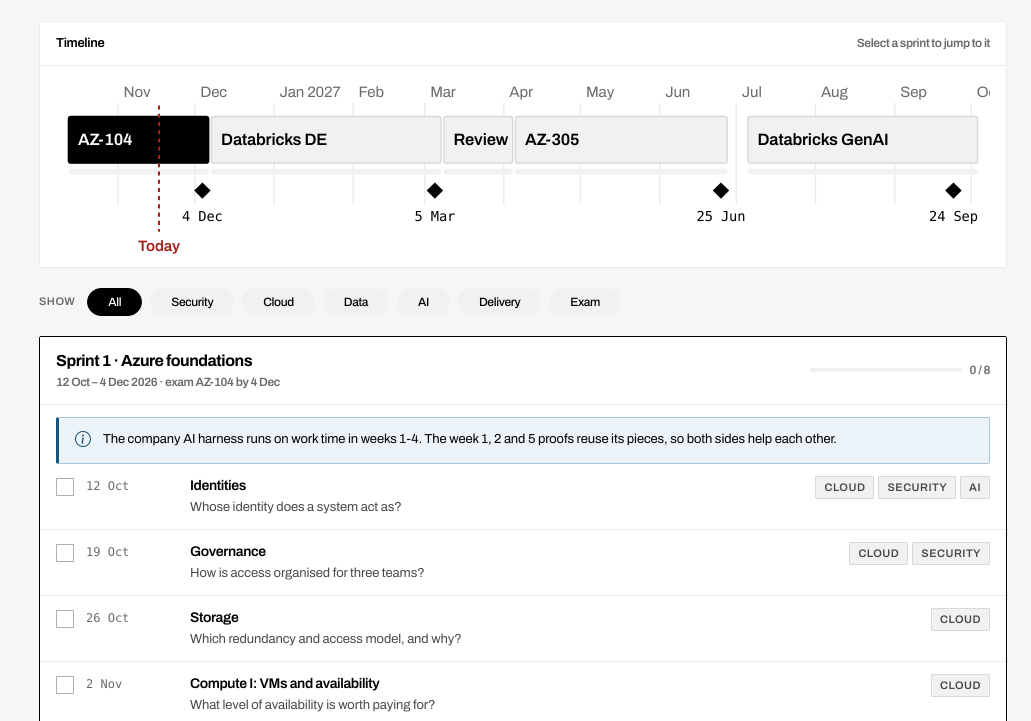
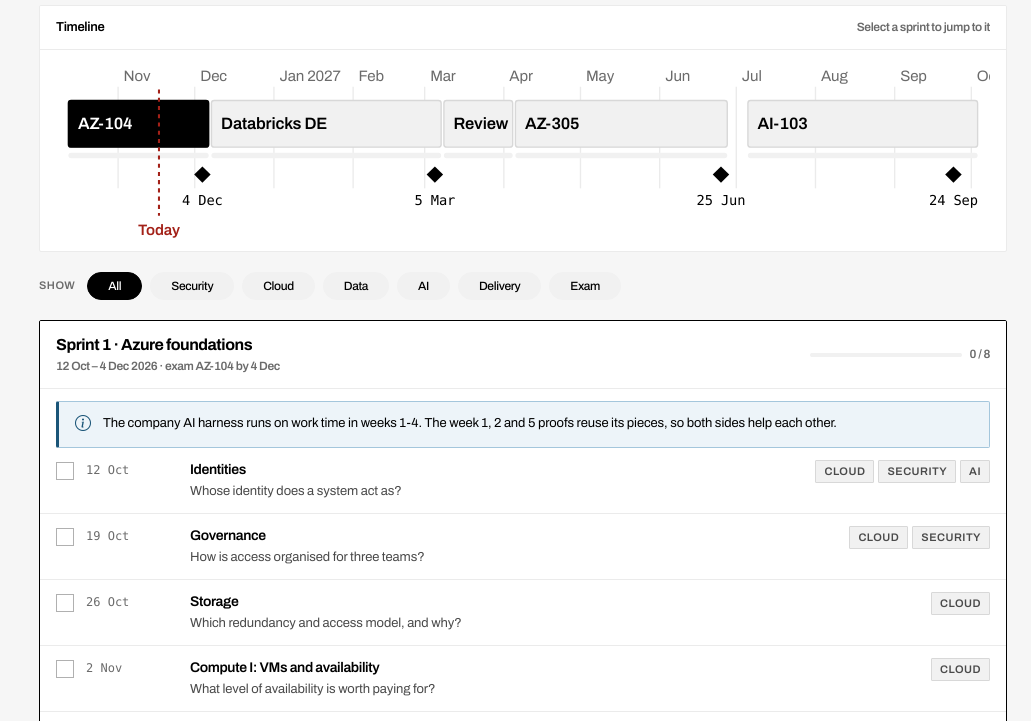
Before and after one commit to lmbangel/system-design-katas, a plain HTML site: page roadmap.html in a window 1280 px wide. Shown: the part 1197-1918 px from the top of the page, without its empty margins (249-1280 px from the left). Drawn offline with Linux system fonts and the light colour scheme.

Commit message:
Roadmap: Sprint 4 becomes AI-103 on Microsoft Foundry
Replace the Databricks Generative AI Engineer exam with AI-103 (Azure AI
Apps and Agents Developer Associate), which replaced AI-102. Sprint 4 now
covers planning an Azure AI solution, RAG, agents and tools, evaluation and
cost, and document extraction, building the minimal Applied D on Foundry.

Correct the plan's wording: SC-500 does exist (Cloud and AI Security
Engineer, replacing AZ-500); it is left out by choice, not because it
was missing.

Co-Authored-By: Claude Opus 5.5 <noreply@anthropic.com>

```diff
--- a/assets/js/roadmap.js
+++ b/assets/js/roadmap.js
@@ -197,29 +197,33 @@
       ]
     },
     {
-      id: 's4', anchor: 'sprint-4', name: 'Sprint 4 · GenAI engineering',
-      exam: { code: 'Databricks GenAI', name: 'Databricks Generative AI Engineer Associate', date: '2027-09-24' },
-      note: 'Build the minimal Applied D as you go: the same RAG, tools and evaluation, on your own sample data. Microsoft retired AI-102 in June 2026, so this is the AI certification.',
+      id: 's4', anchor: 'sprint-4', name: 'Sprint 4 · AI apps and agents on Azure',
+      exam: { code: 'AI-103', name: 'Azure AI Apps and Agents Developer', date: '2027-09-24' },
+      note: 'Build the minimal Applied D as you go, on Microsoft Foundry: the same retrieval, tools and evaluation, on your own sample data. AI-103 replaced AI-102 in 2026. Microsoft renames AI services often: check names against the current AI-103 study guide when the sprint starts.',
       items: [
-        { id: 'gen1', start: '2027-07-05', weeks: 2, title: 'RAG on your own data', strands: ['ai', 'data'],
+        { id: 'f1', start: '2027-07-05', weeks: 2, title: 'Plan and manage an Azure AI solution', strands: ['ai', 'cloud', 'security'],
+          q: 'Which resources, which models, and how does code reach them without a key?',
+          learn: 'Foundry projects and model deployments, Entra and managed identities instead of keys, quotas and cost, monitoring.',
+          prove: 'A Foundry setup from Bicep that the app reaches with no stored key.' },
+        { id: 'f2', start: '2027-07-19', weeks: 2, title: 'RAG on your own data', strands: ['ai', 'data'],
           q: 'Which documents, which chunks, and how do you know retrieval works?',
-          learn: 'Chunking, embeddings, vector and hybrid search, retrieval quality (AI Engineering chapter 6; Applied D §3).',
+          learn: 'Azure AI Search: keyword plus vector search, semantic ranking, citations (AI Engineering chapter 6; Applied D §3).',
           prove: 'Hybrid retrieval over sample procedures, with recall@6 measured.' },
-        { id: 'gen2', start: '2027-07-19', weeks: 2, title: 'Agents and tools', strands: ['ai'],
+        { id: 'f3', start: '2027-08-02', weeks: 2, title: 'Agents and tools', strands: ['ai'],
           q: 'Which steps does the model choose, and which does your code control?',
-          learn: 'Tool calling, agent loops with limits, confirmed writes, MCP (Applied D §2, §4).',
+          learn: 'Foundry agents, tool calling, MCP, multi-agent orchestration, confirmed writes (Applied D §2, §4).',
           prove: 'One read tool and one confirmed write tool, with an idempotency key.' },
-        { id: 'gen3', start: '2027-08-02', weeks: 2, title: 'Evaluation and monitoring', strands: ['ai'],
-          q: 'How do you know a change made answers better, not just different?',
-          learn: 'Golden sets, LLM judges checked against people, tracing (AI Engineering chapters 3-4; Applied D §7).',
+        { id: 'f4', start: '2027-08-16', weeks: 1, title: 'Evaluation, safety and cost', strands: ['ai', 'security'],
+          q: 'How do you know a change made answers better, and what does each answer cost?',
+          learn: 'Evaluations, content safety, tracing, cost per question (AI Engineering chapters 3-4 and 9; Applied D §6-8).',
           prove: 'An eval gate in CI that fails on a leak or a drop in groundedness.' },
-        { id: 'gen4', start: '2027-08-16', weeks: 2, title: 'Serving, governance and cost', strands: ['ai', 'security'],
-          q: 'What does each answer cost, and who may see what it used?',
-          learn: 'Model serving, access to models and data, guardrails, cost per question (AI Engineering chapters 9-10; Applied D §5, §8).',
-          prove: 'A cost-per-question report and an access test across two users.' },
-        { id: 'gen5', start: '2027-08-30', weeks: 5, title: 'Practice tests → sit Databricks Generative AI Engineer Associate', strands: ['exam'],
+        { id: 'f5', start: '2027-08-23', weeks: 2, title: 'Vision, language and document extraction', strands: ['ai', 'data'],
+          q: 'Which documents can be read by a service instead of a person?',
+          learn: 'Document Intelligence for delivery notes and invoices, PII detection and text analysis, vision basics: to exam depth.',
+          prove: 'Fields extracted from a sample delivery note; PII detection feeding the governance scanner.' },
+        { id: 'f6', start: '2027-09-06', weeks: 4, title: 'Practice tests → sit AI-103', strands: ['exam'],
           q: 'Sit, or move the date?',
-          learn: 'Full practice tests, one buffer week.',
+          learn: 'Full practice tests; every wrong answer becomes a one-line note. One buffer week.',
           prove: 'Sit the exam by Friday 24 September.' }
       ]
     }
--- a/roadmap.html
+++ b/roadmap.html
@@ -62,7 +62,7 @@
           <div class="hf-nav__item"><a class="hf-nav__link hf-nav__link--t2" href="#sprint-2" title="Sprint 2 · Databricks DE"><span class="hf-nav__text">Sprint 2 · Databricks DE</span></a></div>
           <div class="hf-nav__item"><a class="hf-nav__link hf-nav__link--t2" href="#q1-review" title="Q1 · AI security and delivery"><span class="hf-nav__text">Q1 · AI security and delivery</span></a></div>
           <div class="hf-nav__item"><a class="hf-nav__link hf-nav__link--t2" href="#sprint-3" title="Sprint 3 · AZ-305"><span class="hf-nav__text">Sprint 3 · AZ-305</span></a></div>
-          <div class="hf-nav__item"><a class="hf-nav__link hf-nav__link--t2" href="#sprint-4" title="Sprint 4 · Databricks GenAI"><span class="hf-nav__text">Sprint 4 · Databricks GenAI</span></a></div>
+          <div class="hf-nav__item"><a class="hf-nav__link hf-nav__link--t2" href="#sprint-4" title="Sprint 4 · AI-103"><span class="hf-nav__text">Sprint 4 · AI-103</span></a></div>
         </div>
       </div>
       <div class="hf-nav__section">Reading list</div>
@@ -166,7 +166,7 @@
       <section class="card kt-rm-sprint" id="sprint-2" data-nav="Sprint 2 · Databricks DE"></section>
       <section class="card kt-rm-sprint" id="q1-review" data-nav="Q1 · AI security and delivery"></section>
       <section class="card kt-rm-sprint" id="sprint-3" data-nav="Sprint 3 · AZ-305"></section>
-      <section class="card kt-rm-sprint" id="sprint-4" data-nav="Sprint 4 · Databricks GenAI"></section>
+      <section class="card kt-rm-sprint" id="sprint-4" data-nav="Sprint 4 · AI-103"></section>
 
       <noscript><p class="hf-meta">The roadmap needs JavaScript. The same plan is in plans/architecture-track.md in the repository.</p></noscript>
       <script src="assets/js/roadmap.js" defer></script>
@@ -174,7 +174,7 @@
       <footer>
         <p class="big">Decide it, prove it, explain it. Then the exam is a formality.</p>
         <p>backend.systems · study plan · architecture track</p>
-        <p class="colophon">AZ-104 <span>·</span> Databricks Data Engineer <span>·</span> AZ-305 <span>·</span> Databricks GenAI Engineer</p>
+        <p class="colophon">AZ-104 <span>·</span> Databricks Data Engineer <span>·</span> AZ-305 <span>·</span> Azure AI Apps and Agents</p>
       </footer>
 
       </div>
```
Also changed, not shown: books.html (+1 -1 lines), 1 other file.
